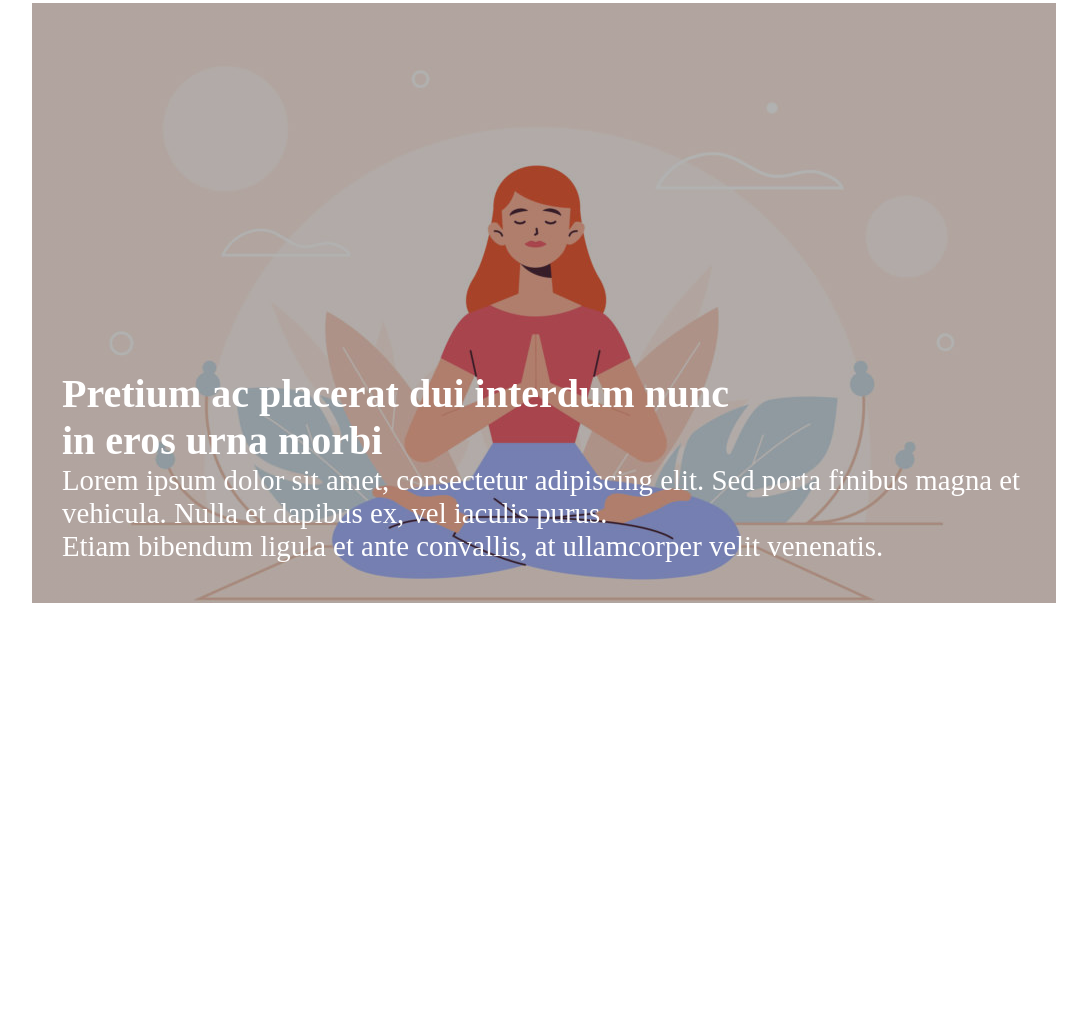
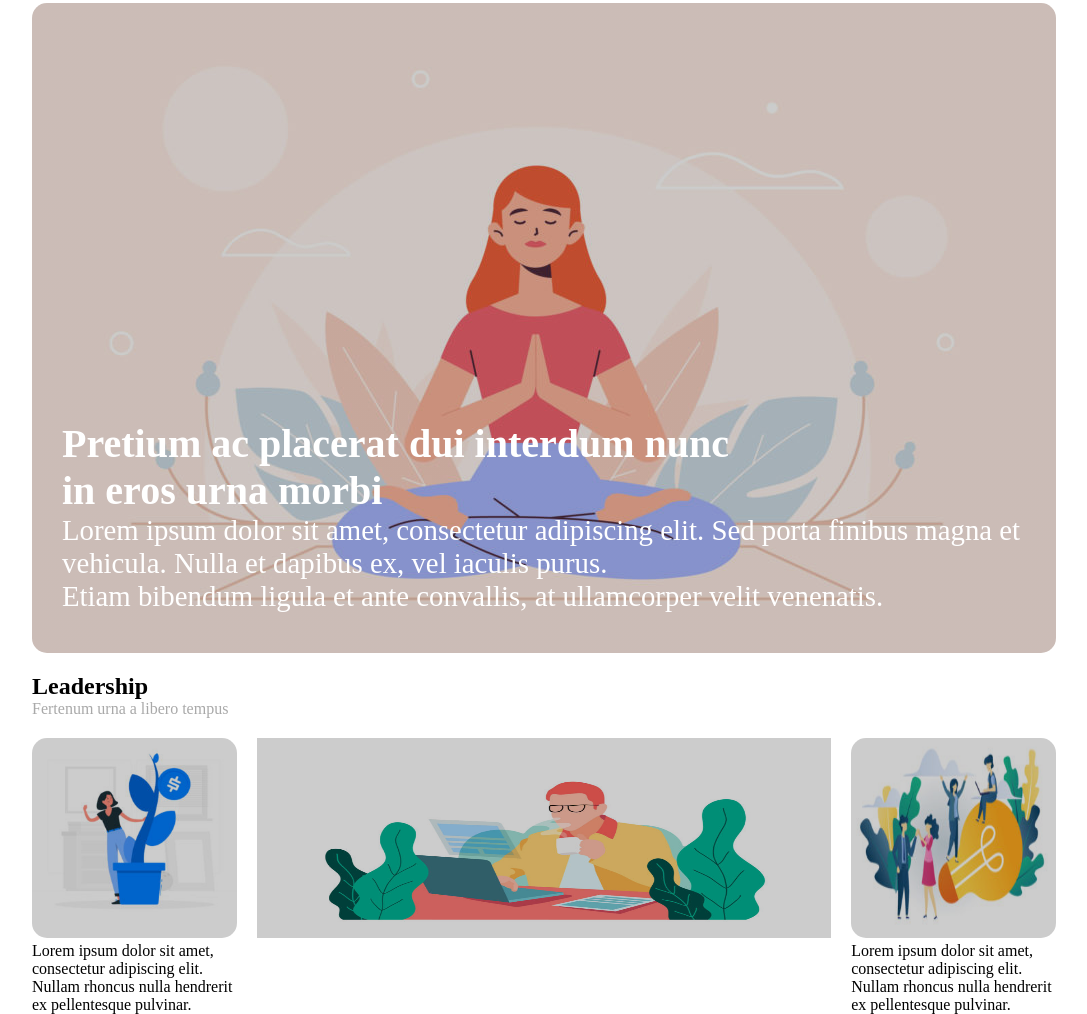
Before and after one commit to michaelb2001/htmlcss-wp, a plain HTML site: page index.html in a window 1280 px wide. Shown: the part 199-1213 px from the top of the page, without its empty margins (96-1183 px from the left). Before the commit the page ends 802 px from the top, so only its background shows below. Drawn offline with Linux system fonts and the light colour scheme.

Commit message:
continua seconda section

```diff
--- a/css/style.css
+++ b/css/style.css
@@ -43,17 +43,16 @@ li a{
 
 .banner{
     background:
-    /* top, transparent black, faked with gradient */
     linear-gradient(
-      rgba(0, 0, 0, 0.3),
-      rgba(0, 0, 0, 0.3)
+      rgba(0, 0, 0, 0.2),
+      rgba(0, 0, 0, 0.2)
     ),
-    /* bottom, image */
     url(../img/banner.jpg);
     background-repeat: no-repeat;
     background-size: cover;
-    height: 600px;
+    height: 650px;
     position: relative;
+    border-radius: 15px;
 }
 
 .banner-text{
@@ -70,3 +69,41 @@ li a{
 .banner-text p{
     font-size: 1.8em;
 }
+
+/*seconda section*/
+
+.top{
+    margin: 20px 0px;
+}
+
+.top span{
+    color: darkgray;
+}
+
+.clearfix::after{
+    content: "";
+    display: table;
+    clear:both;
+}
+.col{
+    float: left;
+}
+.sx,.dx{
+    width: 20%;
+}
+
+.col-cx{
+    width: 60%;
+    border-radius: 15px;
+}
+
+.sx img,.dx img,.cx img{
+    width: 100%;
+    height: 200px;
+    filter: brightness(80%);
+    border-radius: 15px;
+}
+
+.cx img{
+    padding:0px 20px;
+}
--- a/index.html
+++ b/index.html
@@ -40,12 +40,29 @@
         </section>
 
         <section>
-            <div class="top bg"></div>
+            <div class="top bg">
+                <h2><strong>Leadership</strong></h2>
+                <span>Fertenum urna a libero tempus</span>
+            </div>
             <div class="clearfix">
-                <div class="col sx bg"></div>
-                <div class="col-cx "></div>
-                    <div class="bg"></div>
-                <div class="col dx bg"></div>
+                <div class="col sx">
+                    <img src="img/img-1.jpg" >
+                    <p>Lorem ipsum dolor sit amet, consectetur adipiscing elit. Nullam rhoncus nulla hendrerit ex pellentesque pulvinar.
+                    </p>
+                </div>
+
+                <div class="col col-cx">
+                    <div class="cx">
+                        <img src="img/banner-2.jpg" alt="">
+                    </div>
+                </div>
+
+                <div class="col dx">
+                    <img src="img/img-3.jpg" >
+                    <p>Lorem ipsum dolor sit amet, consectetur adipiscing elit. Nullam rhoncus nulla hendrerit ex pellentesque pulvinar.
+                    </p>
+
+                </div>
 
             </div>
         </section>
```
